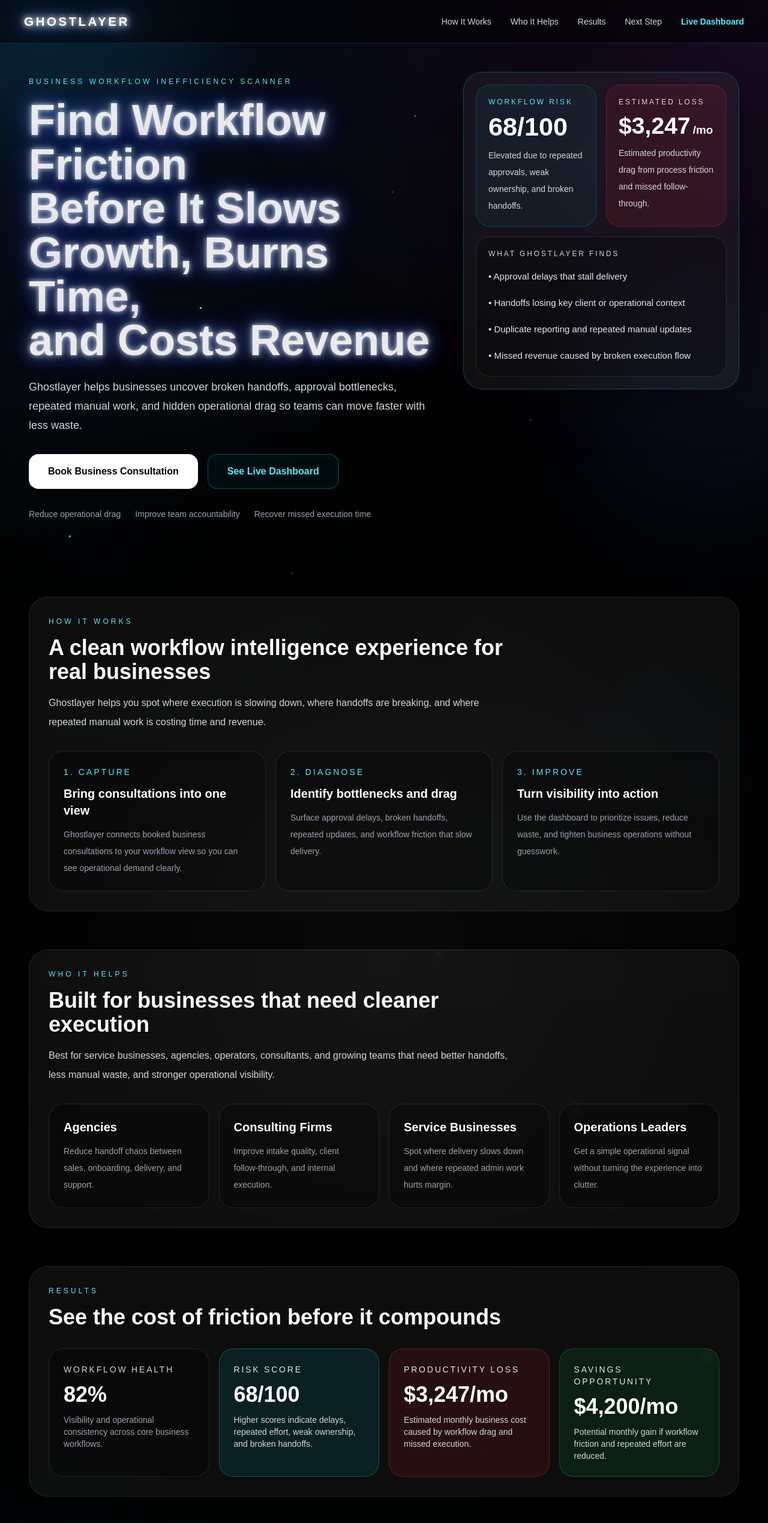
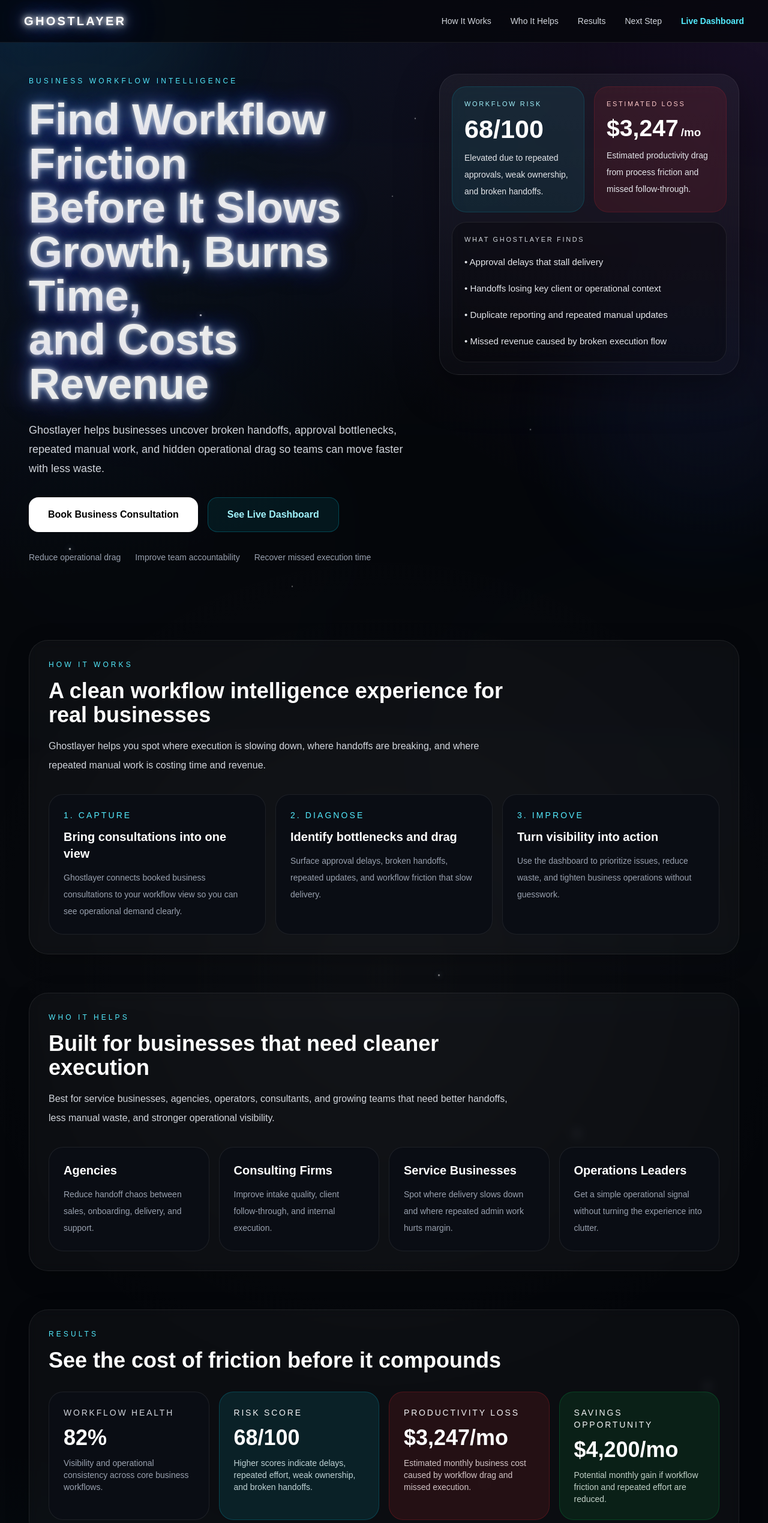
Before and after one commit to DexTheAIBusinessman/ghostlayer, a Next.js app: page / in a window 1280 px wide. Shown: the top 2539 px of the page at 60% size. Built offline with nearby package versions, Linux system fonts and the light colour scheme; no server answers.

Commit message:
update homepage premium redesign

```diff
--- a/app/page.tsx
+++ b/app/page.tsx
@@ -50,18 +50,15 @@ setIsCalendlyOpen(true);
 }
 
 return (
-<main className="relative min-h-screen overflow-x-hidden bg-black text-white">
+<main className="relative min-h-screen overflow-x-hidden bg-[#04060a] text-white">
 <div className="pointer-events-none absolute inset-0 overflow-hidden">
-<div className="absolute inset-0 bg-[radial-gradient(circle_at_top_left,rgba(59,130,246,0.15),transparent_28%),radial-gradient(circle_at_top_right,rgba(168,85,247,0.14),transparent_26%),radial-gradient(circle_at_bottom_left,rgba(6,182,212,0.10),transparent_24%),radial-gradient(circle_at_center,rgba(255,255,255,0.03),transparent_42%)]" />
-
+<div className="absolute inset-0 bg-[radial-gradient(circle_at_top_left,rgba(59,130,246,0.14),transparent_28%),radial-gradient(circle_at_top_right,rgba(168,85,247,0.12),transparent_26%),radial-gradient(circle_at_bottom_left,rgba(6,182,212,0.08),transparent_24%),radial-gradient(circle_at_center,rgba(255,255,255,0.03),transparent_42%)]" />
 <div className="smoke smoke-a" />
 <div className="smoke smoke-b" />
 <div className="smoke smoke-c" />
-
 <div className="fog fog-a" />
 <div className="fog fog-b" />
 <div className="fog fog-c" />
-
 <div className="orb orb-cyan" />
 <div className="orb orb-blue" />
 <div className="orb orb-purple" />
@@ -83,11 +80,11 @@ opacity: sparkle.opacity,
 ))}
 </div>
 
-<header className="relative z-20 border-b border-white/10 bg-black/55 backdrop-blur">
+<header className="relative z-20 border-b border-white/8 bg-[#04060a]/75 backdrop-blur-xl">
 <div className="mx-auto flex max-w-7xl items-center justify-between gap-6 px-4 py-5 sm:px-6 md:px-8 lg:px-10">
 <Link
 href="/"
-className="inline-block text-[1.14rem] font-bold tracking-[0.16em] text-white [text-shadow:0_0_8px_rgba(255,255,255,1),0_0_18px_rgba(255,255,255,0.96),0_0_34px_rgba(96,165,250,0.95),0_0_58px_rgba(59,130,246,0.9),0_0_92px_rgba(147,51,234,0.76)] sm:text-[1.3rem]"
+className="inline-block text-[1.12rem] font-bold tracking-[0.16em] text-white [text-shadow:0_0_8px_rgba(255,255,255,1),0_0_18px_rgba(255,255,255,0.96),0_0_34px_rgba(96,165,250,0.95),0_0_58px_rgba(59,130,246,0.9),0_0_92px_rgba(147,51,234,0.76)] sm:text-[1.26rem]"
 >
 GHOSTLAYER
 </Link>
@@ -112,7 +109,7 @@ Live Dashboard
 
 <Link
 href="/dashboard"
-className="rounded-xl border border-cyan-400/30 bg-cyan-400/5 px-3 py-2 text-xs font-semibold text-cyan-300 transition hover:bg-cyan-400/10 hover:text-white lg:hidden"
+className="rounded-xl border border-cyan-400/25 bg-cyan-400/8 px-3 py-2 text-xs font-semibold text-cyan-200 transition hover:bg-cyan-400/12 hover:text-white lg:hidden"
 >
 Dashboard
 </Link>
@@ -121,10 +118,10 @@ Dashboard
 
 <section className="relative z-10 overflow-hidden px-4 pb-16 pt-10 sm:px-6 sm:pb-20 md:px-8 md:pt-14 lg:px-10 lg:pb-24 xl:px-12">
 <div className="mx-auto max-w-7xl">
-<div className="grid items-start gap-10 xl:grid-cols-[minmax(0,1.08fr)_minmax(360px,460px)] xl:gap-12 2xl:grid-cols-[minmax(0,1.12fr)_minmax(390px,500px)]">
+<div className="grid items-start gap-10 xl:grid-cols-[minmax(0,1.08fr)_minmax(390px,500px)] xl:gap-14">
 <div className="max-w-4xl">
 <p className="text-[11px] uppercase tracking-[0.34em] text-cyan-300 sm:text-xs">
-Business Workflow Inefficiency Scanner
+Business Workflow Intelligence
 </p>
 
 <h1 className="hero-glow mt-5 max-w-4xl text-4xl font-bold leading-[1.02] text-white sm:text-5xl lg:text-6xl xl:text-[4.5rem]">
@@ -138,9 +135,9 @@ and Costs Revenue
 </h1>
 
 <p className="mt-6 max-w-3xl text-base leading-8 text-gray-300 sm:text-lg">
-Ghostlayer helps businesses uncover broken handoffs, approval
-bottlenecks, repeated manual work, and hidden operational drag so
-teams can move faster with less waste.
+Ghostlayer helps businesses uncover broken handoffs, approval bottlenecks,
+repeated manual work, and hidden operational drag so teams can move faster
+with less waste.
 </p>
 
 <div className="mt-8 flex flex-col gap-4 sm:flex-row">
@@ -153,7 +150,7 @@ Book Business Consultation
 
 <Link
 href="/dashboard"
-className="rounded-2xl border border-cyan-400/35 bg-cyan-400/5 px-8 py-4 text-center text-base font-semibold text-cyan-300 transition hover:bg-cyan-400/10 hover:text-white"
+className="rounded-2xl border border-cyan-400/25 bg-cyan-400/8 px-8 py-4 text-center text-base font-semibold text-cyan-200 transition hover:bg-cyan-400/12 hover:text-white"
 >
 See Live Dashboard
 </Link>
@@ -166,24 +163,23 @@ See Live Dashboard
 </div>
 </div>
 
-<div className="w-full xl:-mt-2 2xl:-mt-6">
-<div className="rounded-[2rem] border border-cyan-400/25 bg-white/5 p-4 shadow-[0_0_0_1px_rgba(255,255,255,0.03),0_30px_80px_rgba(0,0,0,0.45)] backdrop-blur-sm sm:p-5">
+<div className="w-full xl:-mt-1">
+<div className="rounded-[32px] border border-white/8 bg-[linear-gradient(180deg,rgba(255,255,255,0.05),rgba(255,255,255,0.02))] p-4 shadow-[0_20px_70px_rgba(0,0,0,0.35)] backdrop-blur-xl sm:p-5">
 <div className="grid grid-cols-1 gap-4 sm:grid-cols-2">
-<div className="min-w-0 rounded-3xl border border-cyan-400/20 bg-cyan-400/5 p-5">
-<p className="text-[11px] uppercase tracking-[0.24em] text-cyan-300 sm:text-xs">
+<div className="min-w-0 rounded-3xl border border-cyan-400/15 bg-cyan-400/8 p-5">
+<p className="text-[11px] uppercase tracking-[0.24em] text-cyan-200">
 Workflow Risk
 </p>
 <p className="mt-3 break-words text-[2.2rem] font-bold leading-none text-white sm:text-[2.5rem] lg:text-[2.7rem]">
 68/100
 </p>
-<p className="mt-3 text-sm leading-7 text-gray-300">
-Elevated due to repeated approvals, weak ownership, and
-broken handoffs.
+<p className="mt-3 text-sm leading-7 text-gray-200">
+Elevated due to repeated approvals, weak ownership, and broken handoffs.
 </p>
 </div>
 
-<div className="min-w-0 rounded-3xl border border-red-500/25 bg-red-500/10 p-5">
-<p className="text-[11px] uppercase tracking-[0.24em] text-red-200 sm:text-xs">
+<div className="min-w-0 rounded-3xl border border-red-500/15 bg-red-500/10 p-5">
+<p className="text-[11px] uppercase tracking-[0.24em] text-red-200">
 Estimated Loss
 </p>
 <p className="mt-3 flex items-baseline whitespace-nowrap text-white">
@@ -194,15 +190,14 @@ $3,247
 /mo
 </span>
 </p>
-<p className="mt-3 text-sm leading-7 text-gray-300">
-Estimated productivity drag from process friction and missed
-follow-through.
+<p className="mt-3 text-sm leading-7 text-gray-200">
+Estimated productivity drag from process friction and missed follow-through.
 </p>
 </div>
 </div>
 
-<div className="mt-4 rounded-3xl border border-white/10 bg-black/25 p-5">
-<p className="text-xs uppercase tracking-[0.24em] text-gray-300">
+<div className="mt-4 rounded-3xl border border-white/8 bg-black/25 p-5">
+<p className="text-[11px] uppercase tracking-[0.24em] text-gray-300">
 What Ghostlayer Finds
 </p>
 
@@ -220,7 +215,7 @@ What Ghostlayer Finds
 </section>
 
 <section id="how-it-works" className="relative z-10 px-4 py-8 sm:px-6 md:px-8 lg:px-10 xl:px-12">
-<div className="mx-auto max-w-7xl rounded-[2rem] border border-white/10 bg-white/5 p-6 backdrop-blur-sm sm:p-8">
+<div className="mx-auto max-w-7xl rounded-[32px] border border-white/8 bg-white/[0.03] p-6 backdrop-blur-sm shadow-[0_10px_40px_rgba(0,0,0,0.2)] sm:p-8">
 <div className="max-w-3xl">
 <p className="text-[11px] uppercase tracking-[0.34em] text-cyan-300 sm:text-xs">
 How It Works
@@ -229,32 +224,31 @@ How It Works
 A clean workflow intelligence experience for real businesses
 </h2>
 <p className="mt-4 text-base leading-8 text-gray-300">
-Ghostlayer helps you spot where execution is slowing down, where
-handoffs are breaking, and where repeated manual work is costing
-time and revenue.
+Ghostlayer helps you spot where execution is slowing down, where handoffs
+are breaking, and where repeated manual work is costing time and revenue.
 </p>
 </div>
 
 <div className="mt-8 grid grid-cols-1 gap-4 lg:grid-cols-3">
-<div className="rounded-3xl border border-white/10 bg-black/30 p-6">
+<div className="rounded-3xl border border-white/8 bg-[#0a0d14] p-6">
 <p className="text-sm uppercase tracking-[0.22em] text-cyan-300">1. Capture</p>
 <h3 className="mt-3 text-xl font-semibold">Bring consultations into one view</h3>
 <p className="mt-3 text-sm leading-7 text-gray-400">
-Ghostlayer connects booked business consultations to your workflow
-view so you can see operational demand clearly.
+Ghostlayer connects booked business consultations to your workflow view
+so you can see operational demand clearly.
 </p>
 </div>
 
-<div className="rounded-3xl border border-white/10 bg-black/30 p-6">
+<div className="rounded-3xl border border-white/8 bg-[#0a0d14] p-6">
 <p className="text-sm uppercase tracking-[0.22em] text-cyan-300">2. Diagnose</p>
 <h3 className="mt-3 text-xl font-semibold">Identify bottlenecks and drag</h3>
 <p className="mt-3 text-sm leading-7 text-gray-400">
-Surface approval delays, broken handoffs, repeated updates, and
-workflow friction that slow delivery.
+Surface approval delays, broken handoffs, repeated updates, and workflow
+friction that slow delivery.
 </p>
 </div>
 
-<div className="rounded-3xl border border-white/10 bg-black/30 p-6">
+<div className="rounded-3xl border border-white/8 bg-[#0a0d14] p-6">
 <p className="text-sm uppercase tracking-[0.22em] text-cyan-300">3. Improve</p>
 <h3 className="mt-3 text-xl font-semibold">Turn visibility into action</h3>
 <p className="mt-3 text-sm leading-7 text-gray-400">
@@ -267,7 +261,7 @@ business operations without guesswork.
 </section>
 
 <section id="who-it-helps" className="relative z-10 px-4 py-8 sm:px-6 md:px-8 lg:px-10 xl:px-12">
-<div className="mx-auto max-w-7xl rounded-[2rem] border border-white/10 bg-white/5 p-6 backdrop-blur-sm sm:p-8">
+<div className="mx-auto max-w-7xl rounded-[32px] border border-white/8 bg-white/[0.03] p-6 backdrop-blur-sm shadow-[0_10px_40px_rgba(0,0,0,0.2)] sm:p-8">
 <div className="max-w-3xl">
 <p className="text-[11px] uppercase tracking-[0.34em] text-cyan-300 sm:text-xs">
 Who It Helps
@@ -276,32 +270,31 @@ Who It Helps
 Built for businesses that need cleaner execution
 </h2>
 <p className="mt-4 text-base leading-8 text-gray-300">
-Best for service businesses, agencies, operators, consultants, and
-growing teams that need better handoffs, less manual waste, and
-stronger operational visibility.
+Best for service businesses, agencies, operators, consultants, and growing teams
+that need better handoffs, less manual waste, and stronger operational visibility.
 </p>
 </div>
 
 <div className="mt-8 grid grid-cols-1 gap-4 md:grid-cols-2 xl:grid-cols-4">
-<div className="rounded-3xl border border-white/10 bg-black/30 p-6">
+<div className="rounded-3xl border border-white/8 bg-[#0a0d14] p-6">
 <h3 className="text-xl font-semibold">Agencies</h3>
 <p className="mt-3 text-sm leading-7 text-gray-400">
 Reduce handoff chaos between sales, onboarding, delivery, and support.
 </p>
 </div>
-<div className="rounded-3xl border border-white/10 bg-black/30 p-6">
+<div className="rounded-3xl border border-white/8 bg-[#0a0d14] p-6">
 <h3 className="text-xl font-semibold">Consulting Firms</h3>
 <p className="mt-3 text-sm leading-7 text-gray-400">
 Improve intake quality, client follow-through, and internal execution.
 </p>
 </div>
-<div className="rounded-3xl border border-white/10 bg-black/30 p-6">
+<div className="rounded-3xl border border-white/8 bg-[#0a0d14] p-6">
 <h3 className="text-xl font-semibold">Service Businesses</h3>
 <p className="mt-3 text-sm leading-7 text-gray-400">
 Spot where delivery slows down and where repeated admin work hurts margin.
 </p>
 </div>
-<div className="rounded-3xl border border-white/10 bg-black/30 p-6">
+<div className="rounded-3xl border border-white/8 bg-[#0a0d14] p-6">
 <h3 className="text-xl font-semibold">Operations Leaders</h3>
 <p className="mt-3 text-sm leading-7 text-gray-400">
 Get a simple operational signal without turning the experience into clutter.
@@ -312,7 +305,7 @@ Get a simple operational signal without turning the experience into clutter.
 </section>
 
 <section id="results" className="relative z-10 px-4 py-8 sm:px-6 md:px-8 lg:px-10 xl:px-12">
-<div className="mx-auto max-w-7xl rounded-[2rem] border border-white/10 bg-white/5 p-6 backdrop-blur-sm sm:p-8">
+<div className="mx-auto max-w-7xl rounded-[32px] border border-white/8 bg-white/[0.03] p-6 backdrop-blur-sm shadow-[0_10px_40px_rgba(0,0,0,0.2)] sm:p-8">
 <div className="max-w-3xl">
 <p className="text-[11px] uppercase tracking-[0.34em] text-cyan-300 sm:text-xs">
 Results
@@ -323,7 +316,7 @@ See the cost of friction before it compounds
 </div>
 
 <div className="mt-8 grid grid-cols-1 gap-4 md:grid-cols-2 xl:grid-cols-4">
-<div className="rounded-3xl border border-white/10 bg-black/30 p-6">
+<div className="rounded-3xl border border-white/8 bg-[#0a0d14] p-6">
 <p className="text-sm uppercase tracking-[0.2em] text-gray-300">Workflow Health</p>
 <p className="mt-3 text-4xl font-bold">82%</p>
 <p className="mt-3 text-sm text-gray-400">
@@ -331,26 +324,26 @@ Visibility and operational consistency across core business workflows.
 </p>
 </div>
 
-<div className="rounded-3xl border border-cyan-400/30 bg-cyan-400/10 p-6">
-<p className="text-sm uppercase tracking-[0.2em] text-gray-200">Risk Score</p>
+<div className="rounded-3xl border border-cyan-400/20 bg-cyan-400/10 p-6">
+<p className="text-sm uppercase tracking-[0.2em] text-gray-100">Risk Score</p>
 <p className="mt-3 text-4xl font-bold">68/100</p>
-<p className="mt-3 text-sm text-gray-300">
+<p className="mt-3 text-sm text-cyan-50/80">
 Higher scores indicate delays, repeated effort, weak ownership, and broken handoffs.
 </p>
 </div>
 
-<div className="rounded-3xl border border-red-500/30 bg-red-500/10 p-6">
-<p className="text-sm uppercase tracking-[0.2em] text-gray-200">Productivity Loss</p>
+<div className="rounded-3xl border border-red-500/20 bg-red-500/10 p-6">
+<p className="text-sm uppercase tracking-[0.2em] text-gray-100">Productivity Loss</p>
 <p className="mt-3 text-4xl font-bold">$3,247/mo</p>
-<p className="mt-3 text-sm text-gray-300">
+<p className="mt-3 text-sm text-red-50/80">
 Estimated monthly business cost caused by workflow drag and missed execution.
 </p>
 </div>
 
-<div className="rounded-3xl border border-green-500/30 bg-green-500/10 p-6">
-<p className="text-sm uppercase tracking-[0.2em] text-gray-200">Savings Opportunity</p>
+<div className="rounded-3xl border border-green-500/20 bg-green-500/10 p-6">
+<p className="text-sm uppercase tracking-[0.2em] text-gray-100">Savings Opportunity</p>
 <p className="mt-3 text-4xl font-bold">$4,200/mo</p>
-<p className="mt-3 text-sm text-gray-300">
+<p className="mt-3 text-sm text-green-50/80">
 Potential monthly gain if workflow friction and repeated effort are reduced.
 </p>
 </div>
@@ -359,7 +352,7 @@ Potential monthly gain if workflow friction and repeated effort are reduced.
 </section>
 
 <section id="next-step" className="relative z-10 px-4 py-8 pb-16 sm:px-6 md:px-8 lg:px-10 lg:pb-24 xl:px-12">
-<div className="mx-auto max-w-7xl rounded-[2rem] border border-cyan-400/20 bg-white/5 p-6 backdrop-blur-sm sm:p-8">
+<div className="mx-auto max-w-7xl rounded-[32px] border border-cyan-400/15 bg-white/[0.03] p-6 backdrop-blur-sm shadow-[0_10px_40px_rgba(0,0,0,0.2)] sm:p-8">
 <div className="grid items-center gap-8 xl:grid-cols-[minmax(0,1fr)_auto]">
 <div className="max-w-3xl">
 <p className="text-[11px] uppercase tracking-[0.34em] text-cyan-300 sm:text-xs">
@@ -369,9 +362,8 @@ Next Step
 Book a consultation and see where your workflow is leaking time and revenue
 </h2>
 <p className="mt-4 text-base leading-8 text-gray-300">
-Ghostlayer is built to make operational friction visible, actionable,
-and expensive to ignore. If the process is slowing growth, you should
-see it immediately.
+Ghostlayer is built to make operational friction visible, actionable, and
+expensive to ignore. If the process is slowing growth, you should see it immediately.
 </p>
 </div>
 
@@ -385,7 +377,7 @@ Book Business Consultation
 
 <Link
 href="/dashboard"
-className="rounded-2xl border border-cyan-400/35 bg-cyan-400/5 px-8 py-4 text-center text-base font-semibold text-cyan-300 transition hover:bg-cyan-400/10 hover:text-white"
+className="rounded-2xl border border-cyan-400/25 bg-cyan-400/8 px-8 py-4 text-center text-base font-semibold text-cyan-200 transition hover:bg-cyan-400/12 hover:text-white"
 >
 Open Live Dashboard
 </Link>
@@ -394,7 +386,7 @@ Open Live Dashboard
 </div>
 </section>
 
-<footer className="relative z-10 border-t border-white/10 bg-black/60 backdrop-blur">
+<footer className="relative z-10 border-t border-white/8 bg-[#04060a]/70 backdrop-blur-xl">
 <div className="mx-auto max-w-7xl px-4 py-10 sm:px-6 md:px-8 lg:px-10">
 <div className="flex flex-col gap-8 md:flex-row md:items-start md:justify-between">
 <div className="max-w-md">
@@ -405,8 +397,8 @@ className="inline-block text-[1.28rem] font-bold tracking-[0.14em] text-white [t
 GHOSTLAYER
 </Link>
 <p className="mt-4 text-sm leading-7 text-gray-400">
-Business workflow intelligence for clearer operations, stronger
-follow-through, and faster execution.
+Business workflow intelligence for clearer operations, stronger follow-through,
+and faster execution.
 </p>
 </div>
 
@@ -435,7 +427,7 @@ Book Consultation
 </div>
 </div>
 
-<p className="mt-8 border-t border-white/10 pt-6 text-sm text-gray-500">
+<p className="mt-8 border-t border-white/8 pt-6 text-sm text-gray-500">
 © {currentYear} Ghostlayer. Business workflow intelligence for clearer operations,
 stronger follow-through, and faster execution.
 </p>
@@ -479,7 +471,7 @@ animation-iteration-count: infinite;
 position: absolute;
 border-radius: 9999px;
 filter: blur(80px);
-opacity: 0.7;
+opacity: 0.6;
 }
 
 .orb-cyan {
@@ -487,7 +479,7 @@ left: -10%;
 top: -8%;
 height: 30rem;
 width: 30rem;
-background: rgba(34, 211, 238, 0.12);
+background: rgba(34, 211, 238, 0.1);
 animation: floatSlow 16s ease-in-out infinite;
 }
 
@@ -496,7 +488,7 @@ right: -10%;
 top: 14%;
 height: 28rem;
 width: 28rem;
-background: rgba(59, 130, 246, 0.1);
+background: rgba(59, 130, 246, 0.08);
 animation: floatSlower 19s ease-in-out infinite;
 }
 
@@ -505,7 +497,7 @@ bottom: -12%;
 left: 24%;
 height: 26rem;
 width: 26rem;
-background: rgba(168, 85, 247, 0.1);
+background: rgba(168, 85, 247, 0.08);
 animation: floatSlow 20s ease-in-out infinite;
 }
 
@@ -513,7 +505,7 @@ animation: floatSlow 20s ease-in-out infinite;
 position: absolute;
 border-radius: 9999px;
 filter: blur(120px);
-opacity: 0.16;
+opacity: 0.13;
 mix-blend-mode: screen;
 }
 
@@ -524,8 +516,8 @@ width: 30rem;
 height: 16rem;
 background: linear-gradient(
 90deg,
-rgba(255, 255, 255, 0.05),
-rgba(56, 189, 248, 0.12),
+rgba(255, 255, 255, 0.04),
+rgba(56, 189, 248, 0.1),
 rgba(255, 255, 255, 0.02)
 );
 animation: driftOne 22s ease-in-out infinite;
@@ -538,8 +530,8 @@ width: 32rem;
 height: 18rem;
 background: linear-gradient(
 90deg,
-rgba(168, 85, 247, 0.04),
-rgba(59, 130, 246, 0.12),
+rgba(168, 85, 247, 0.03),
+rgba(59, 130, 246, 0.1),
 rgba(255, 255, 255, 0.03)
 );
 animation: driftTwo 26s ease-in-out infinite;
@@ -553,8 +545,8 @@ height: 14rem;
 background: linear-gradient(
 90deg,
 rgba(255, 255, 255, 0.02),
-rgba(6, 182, 212, 0.12),
-rgba(168, 85, 247, 0.05)
+rgba(6, 182, 212, 0.09),
+rgba(168, 85, 247, 0.04)
 );
 animation: driftThree 24s ease-in-out infinite;
 }
@@ -566,13 +558,13 @@ right: -10%;
 height: 180px;
 border-radius: 9999px;
 filter: blur(90px);
-opacity: 0.12;
+opacity: 0.1;
 mix-blend-mode: screen;
 background: linear-gradient(
 90deg,
 rgba(255, 255, 255, 0),
-rgba(255, 255, 255, 0.08),
-rgba(96, 165, 250, 0.09),
+rgba(255, 255, 255, 0.06),
+rgba(96, 165, 250, 0.07),
 rgba(255, 255, 255, 0.02)
 );
 }
```
